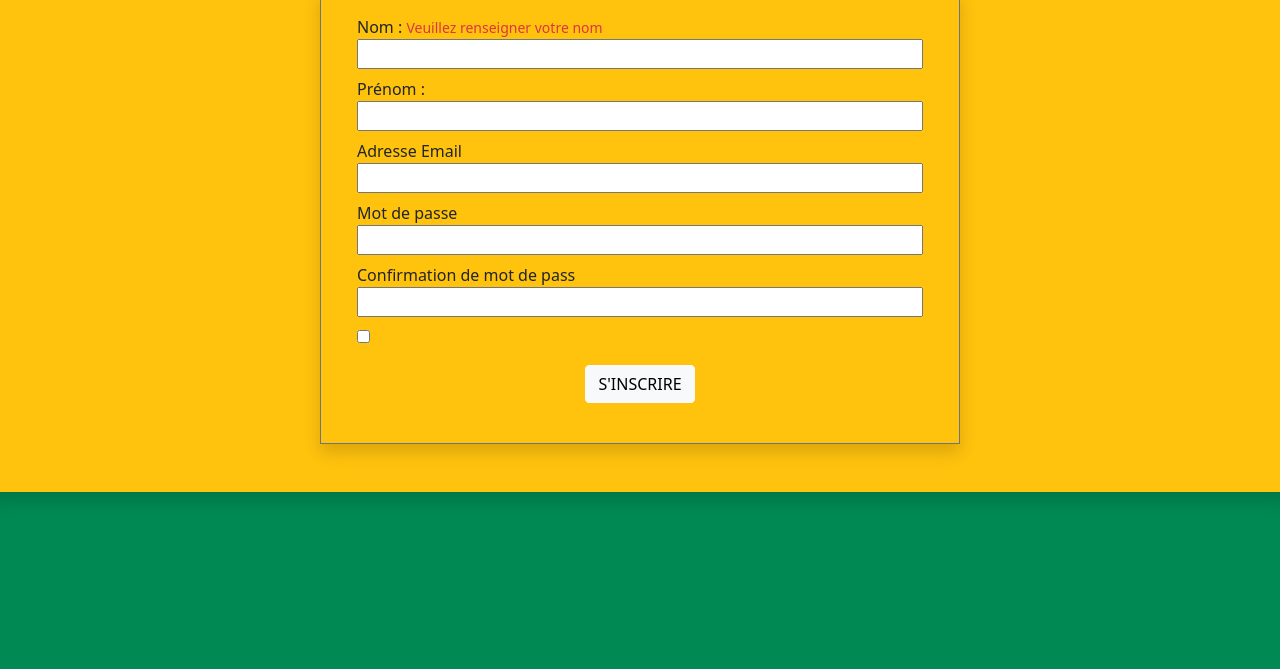
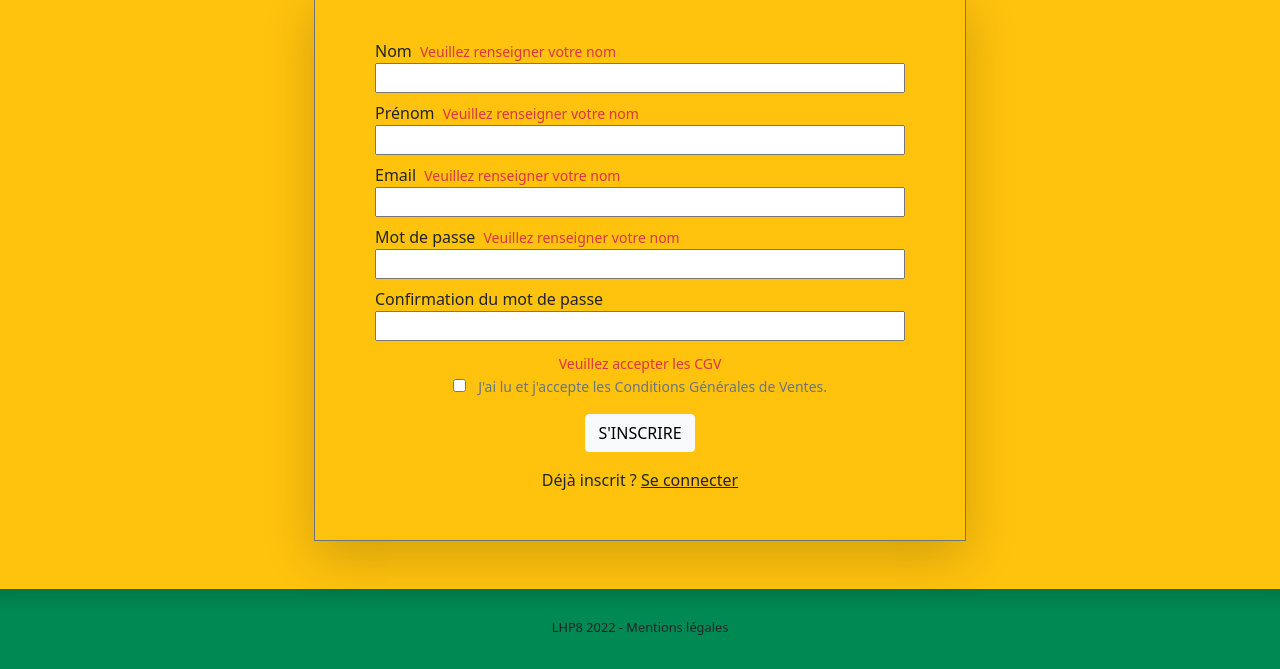
Before and after one commit to AnousoneM/JS-Formulaire-Subway, a plain HTML site: page index.html in a window 1280 px wide. Shown: the part 226-895 px from the top of the page. Before the commit the page ends 800 px from the top, so only its background shows below. Drawn offline with nearby package versions, Linux system fonts and the light colour scheme.

Commit message:
mise en place du JS et du style css

```diff
--- a/index.html
+++ b/index.html
@@ -8,6 +8,7 @@
     <title>Subway Form</title>
     <link href="https://cdn.jsdelivr.net/npm/bootstrap@5.1.3/dist/css/bootstrap.min.css" rel="stylesheet"
         integrity="sha384-1BmE4kWBq78iYhFldvKuhfTAU6auU8tT94WrHftjDbrCEXSU1oBoqyl2QvZ6jIW3" crossorigin="anonymous">
+    <!-- charger le style perso après bootstrap -->
     <link rel="stylesheet" href="public/css/style.css">
 </head>
 
@@ -17,43 +18,64 @@
         <img class="logo" src="public/img/logo-subway.png" alt="logo-subway">
     </div>
 
-    <div class="row justify-content-center">
-        <div class="bg-form row pt-3 pb-5 justify-content-center shadow">
-            <p class="h2 text-center">Formulaire d'inscription</p>
-            <div class="col-6 row justify-content-center border border-secondary p-4 shadow ">
+    <div class="row px-0 justify-content-center">
+        <div class="bg-form px-0 row pt-3 pb-5 justify-content-center shadow">
+            <p class="h2 text-center">Rejoins nous ! Inscris-toi, c'est rapide.</p>
+            <div class="col-lg-6 col-10 row justify-content-center p-lg-5 p-3 border border-secondary shadow-lg">
                 <form action="">
 
-                    <label class="col-lg-12" for=" lastname">Nom : <span class="text-danger form-text">Veuillez
+                    <label class="col-lg-12 col-12" for="lastname">Nom <span id="lastnameError"
+                            class="ms-1 text-danger form-text">Veuillez
                             renseigner votre nom</span></label>
-                    <input class="col-lg-12 mb-2" name="lastname" id="lastname" type="text">
+                    <input class="col-lg-12 col-12 mb-2" name="lastname" id="lastname" type="text"
+                        onfocus="cleanError(id)">
 
-                    <label class="col-lg-12" for="firstname">Prénom :</label>
-                    <input class="col-lg-12 mb-2" name="firstname" id="firstname" type="text">
+                    <label class="col-lg-12 col-12" for="firstname">Prénom <span id="firstnameError"
+                            class="ms-1 text-danger form-text">Veuillez
+                            renseigner votre nom</span></label>
+                    <input class="col-lg-12 col-12 mb-2" name="firstname" id="firstname" type="text">
 
-                    <label class="col-lg-12" for="email">Adresse Email</label>
-                    <input class="col-lg-12 mb-2" name="email" id="email" type="email">
+                    <label class="col-lg-12 col-12" for="email">Email <span id="emailError"
+                            class="ms-1 text-danger form-text">Veuillez
+                            renseigner votre nom</span></label>
+                    <input class="col-lg-12 col-12 mb-2" name="email" id="email" type="email">
 
-                    <label class="col-lg-12" for="password">Mot de passe</label>
-                    <input class="col-lg-12 mb-2" name="password" id="password" type="password">
+                    <label class="col-lg-12 col-12" for="password">Mot de passe <span id="passwordError"
+                            class="ms-1 text-danger form-text">Veuillez
+                            renseigner votre nom</span></label>
+                    <input class="col-lg-12 col-12 mb-2" name="password" id="password" type="password">
 
-                    <label class="col-lg-12" for="confirmPassword">Confirmation de mot de pass</label>
-                    <input class="col-lg-12 mb-2" name="confirmPassword" id="confirmPassword" type="password">
+                    <label class="col-lg-12 col-12" for="confirmPassword">Confirmation du mot de passe</label>
+                    <input class="col-lg-12 col-12 mb-2" name="confirmPassword" id="confirmPassword" type="password">
 
-                    <input type="checkbox" name="cgu" id="cgu">
+                    <div class="text-center">
+                        <span id="cguError" class="d-block text-danger form-text">Veuillez accepter les CGV</span>
+                        <input type="checkbox" name="cgu" id="cgu">
+                        <p class="ms-2 d-inline form-text">J'ai lu et j'accepte les Conditions Générales de Ventes.</p>
+                    </div>
 
                     <div class="text-center p-3">
                         <button class="btn btn-light" type="button">S'INSCRIRE</button>
                     </div>
+                    <span class="d-block text-center">Déjà inscrit ? <a href="#" class="text-dark">Se
+                            connecter</a></span>
+
                 </form>
             </div>
 
         </div>
+
+        <footer class="text-center">
+            <p>LHP8 2022 - Mentions légales</p>
+        </footer>
     </div>
 
 
     <script src="https://cdn.jsdelivr.net/npm/bootstrap@5.1.3/dist/js/bootstrap.bundle.min.js"
         integrity="sha384-ka7Sk0Gln4gmtz2MlQnikT1wXgYsOg+OMhuP+IlRH9sENBO0LRn5q+8nbTov4+1p" crossorigin="anonymous">
     </script>
+    <!-- charger le script perso après celui de bootstrap -->
+    <script src="public/script/script.js"></script>
 </body>
 
 </html>
--- a/public/css/style.css
+++ b/public/css/style.css
@@ -1,5 +1,11 @@
 body {
     background-color: #008952;
+}
+
+footer {
+    height: 10vh;
+    padding-top: 1.8rem;
+    font-size: 0.8rem;
 }
 
 .bg-form{
--- /dev/null
+++ b/public/script/script.js
@@ -0,0 +1,8 @@
+function cleanError(id){
+    console.log('er')
+    let elementId = id+'Error';
+    console.log(elementId)
+    let element = document.getElementById(elementId);
+    console.log(element)
+    element.innerHTML = ''
+}
```
